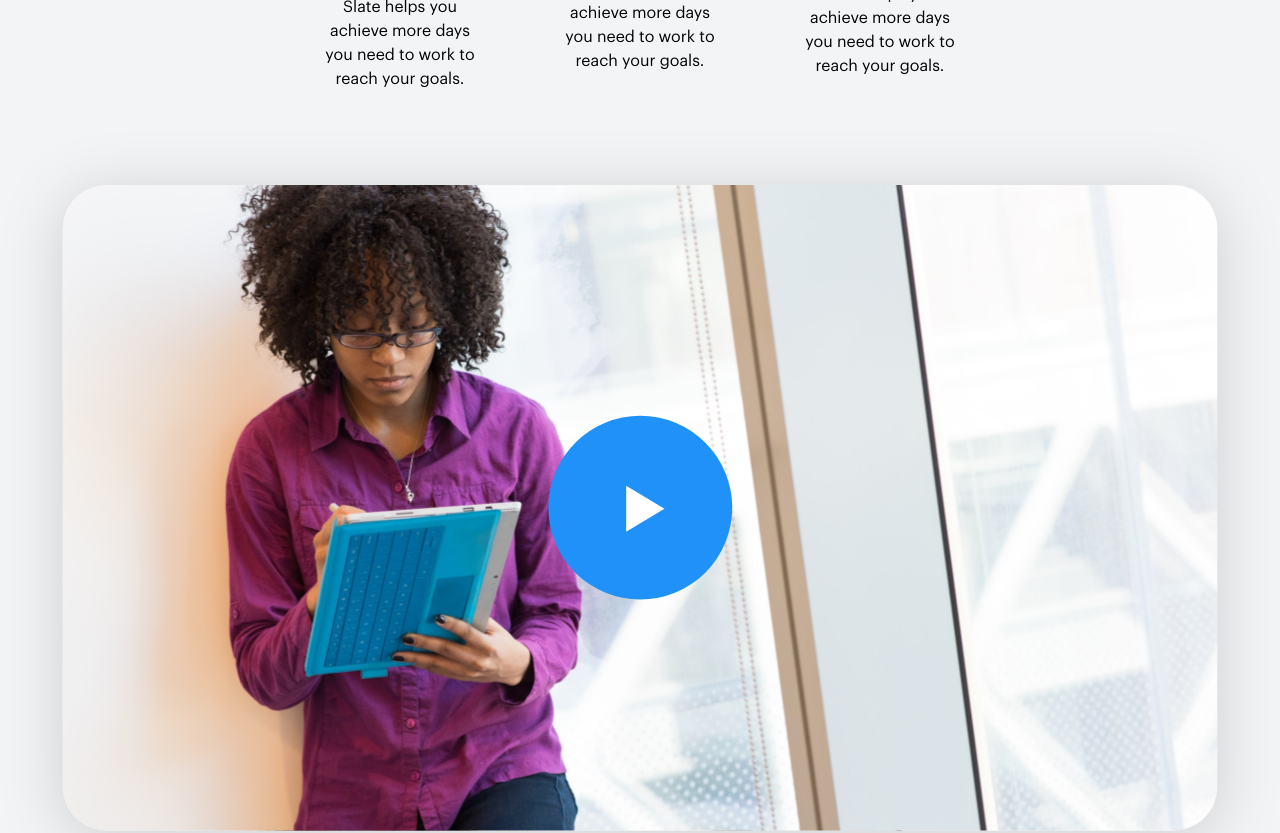
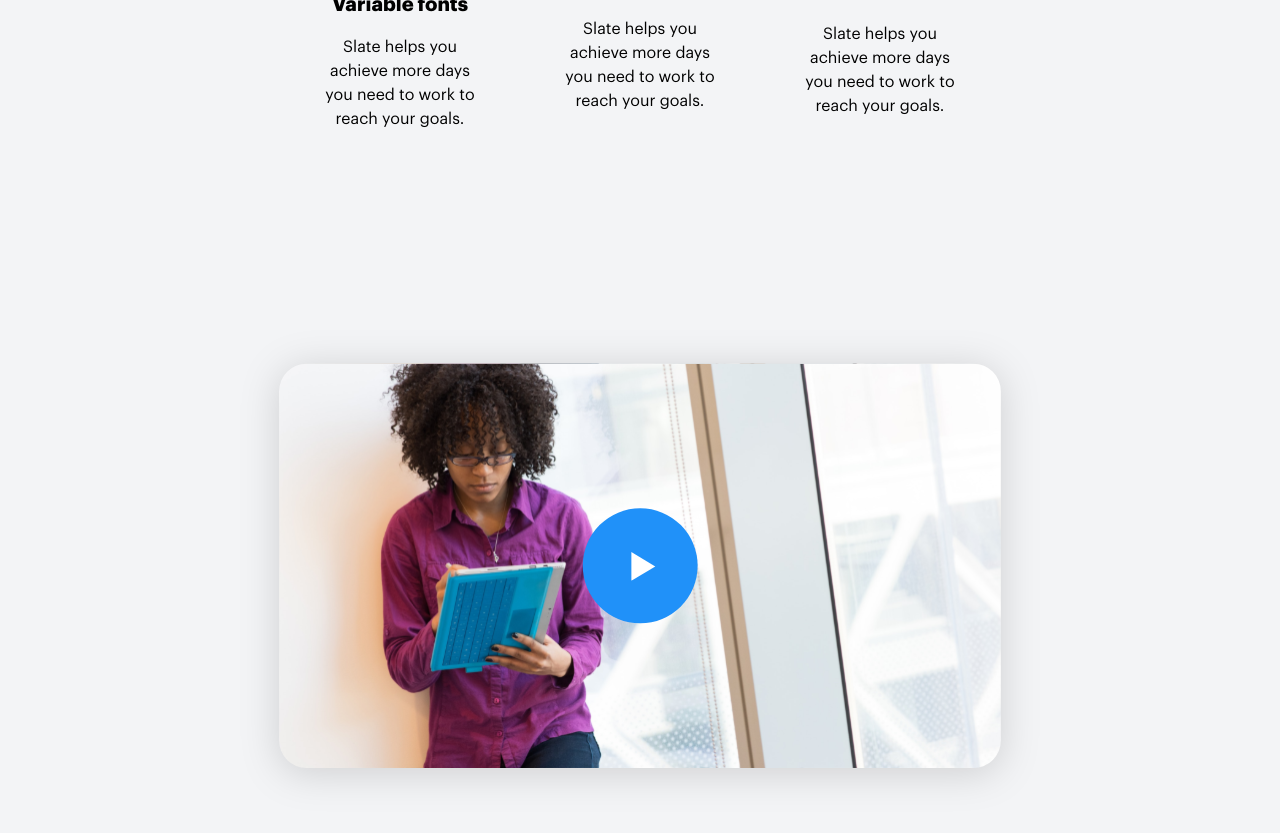
Before and after one commit to Mampionona33/test-integration-ctrlweb, a Vue app: page / in a window 1280 px wide. Shown: the part 1660-2493 px from the top of the page. Built offline with nearby package versions, Linux system fonts and the light colour scheme.

Commit message:
fix vidéo

```diff
--- a/src/components/Features.vue
+++ b/src/components/Features.vue
@@ -8,7 +8,9 @@
     >
       Most calendars are designed for teams.
     </p>
-    <img src="../assets/video_screen.png" alt="vidéo" class="md:hidden" />
+    <div class="flex justify-center items-center max-h-full">
+      <img src="../assets/video_screen.png" alt="vidéo" class="md:hidden" />
+    </div>
 
     <div
       class="flex flex-col lg:flex-row md:flex-row md:gap-x-20 md:w-1/2 md:mt-14 md:items-start"
@@ -29,11 +31,13 @@
         description="Slate helps you achieve more days you need to work to reach your goals."
       />
     </div>
-    <img
-      src="/src/assets/desktop_screen_video.svg"
-      alt="vidéo"
-      class="hidden md:block"
-    />
+    <div class="flex justify-center items-center max-h-screen p-60">
+      <img
+        src="/src/assets/desktop_screen_video.svg"
+        alt="vidéo"
+        class="hidden md:flex"
+      />
+    </div>
   </div>
 </template>
 
```
